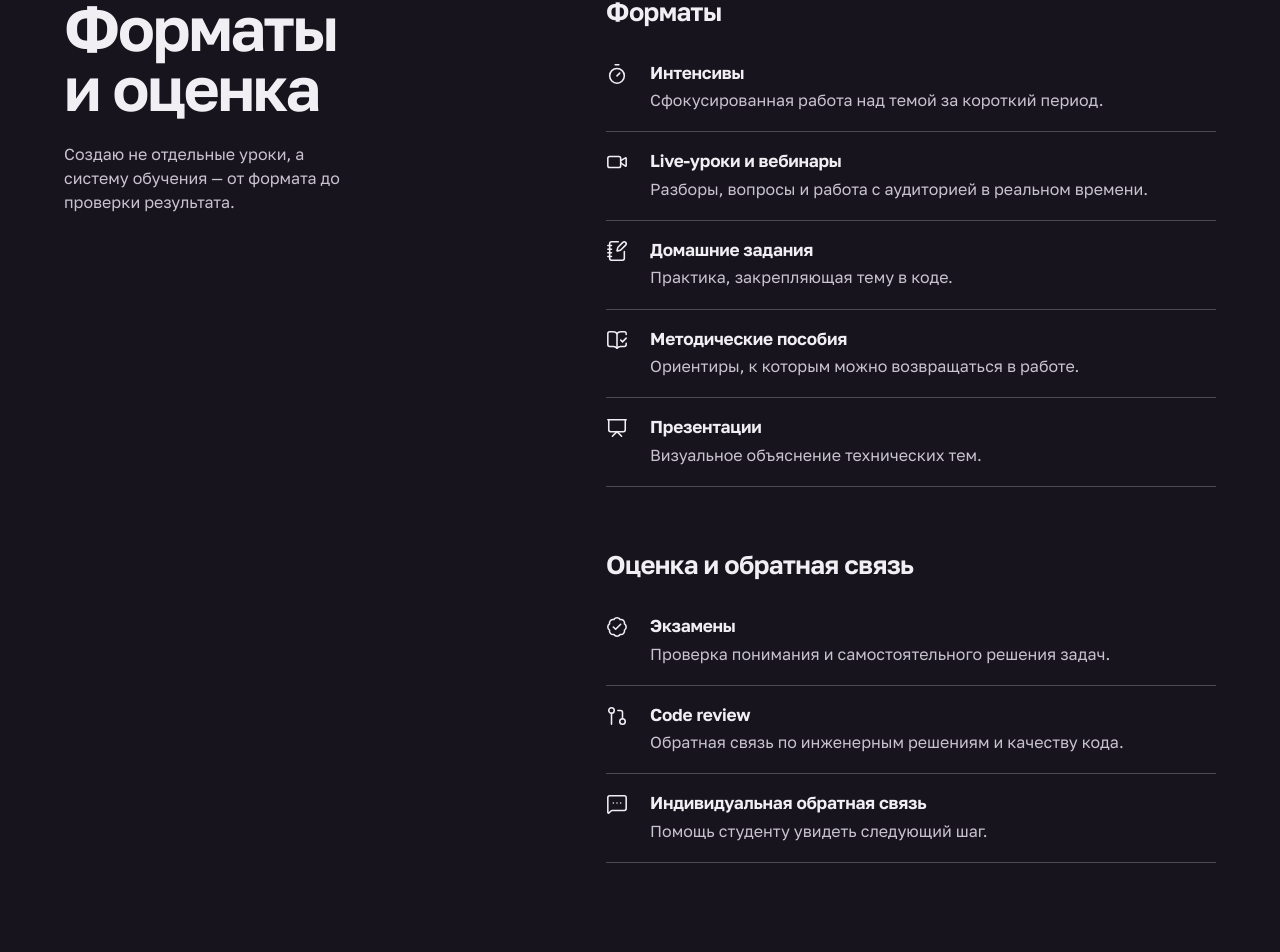
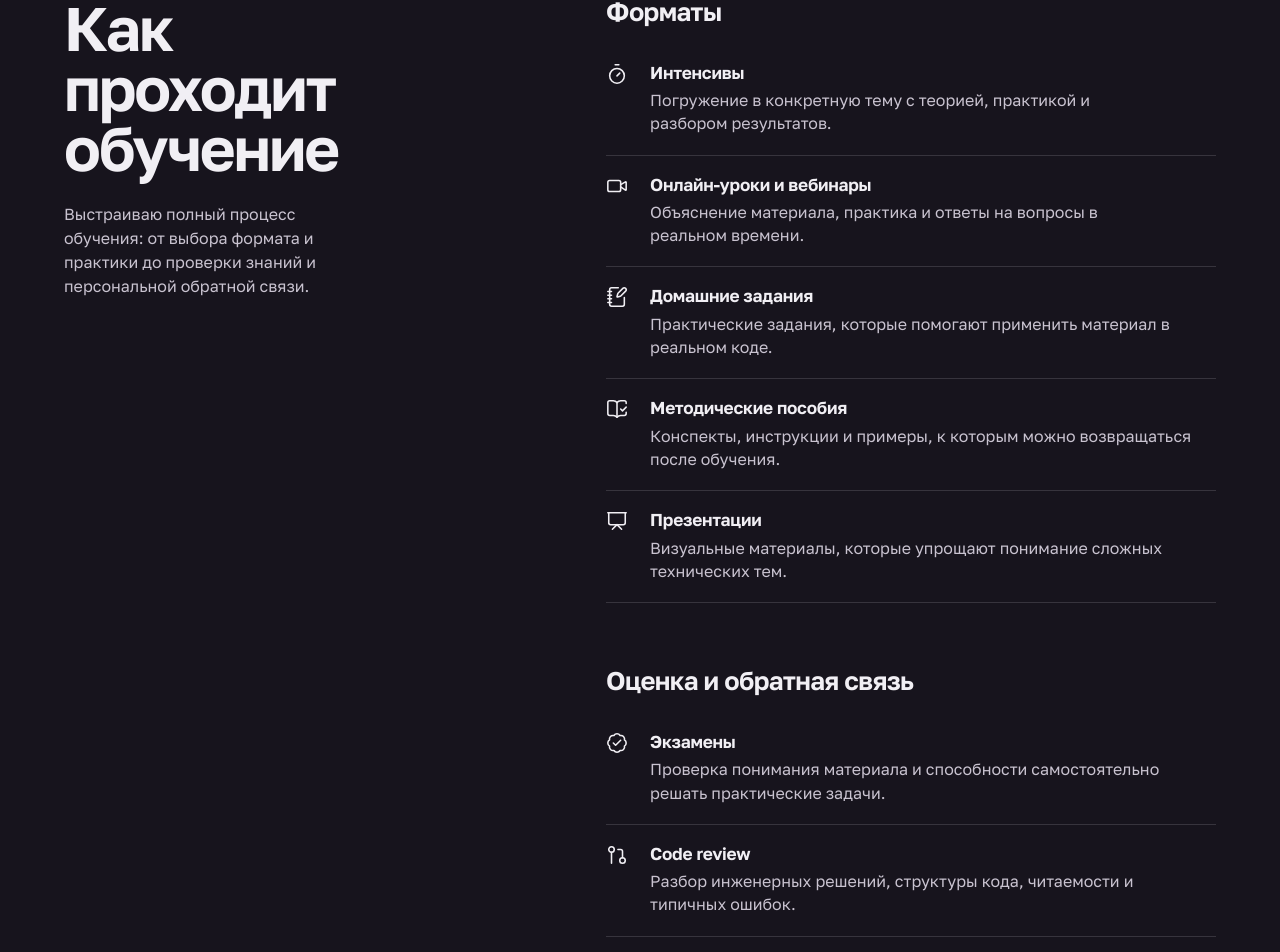
Before and after one commit to safronman/safronman.github.io, a Next.js app: page / in a window 1280 px wide. Shown: the part 7341-8293 px from the top of the page. Built offline with nearby package versions, Linux system fonts and the light colour scheme.

Commit message:
refactor: update learning formats copy

```diff
--- a/app/formats-and-assessment.module.css
+++ b/app/formats-and-assessment.module.css
@@ -53,7 +53,7 @@
   gap: 16px;
   align-items: start;
   padding: 18px 0 19px;
-  border-bottom: 1px solid rgba(247, 247, 250, 0.24);
+  border-bottom: 1px solid rgba(247, 247, 250, 0.14);
 }
 
 .item svg {
--- a/app/formats-and-assessment.tsx
+++ b/app/formats-and-assessment.tsx
@@ -3,7 +3,6 @@ import {
   BadgeCheck,
   BookOpenCheck,
   GitPullRequest,
-  MessageSquareMore,
   NotebookPen,
   Presentation,
   Timer,
@@ -19,27 +18,32 @@ type AssessmentItemProps = {
 
 const formats: AssessmentItemProps[] = [
   {
-    description: "Сфокусированная работа над темой за короткий период.",
+    description:
+      "Погружение в конкретную тему с теорией, практикой и разбором результатов.",
     icon: Timer,
     title: "Интенсивы",
   },
   {
-    description: "Разборы, вопросы и работа с аудиторией в реальном времени.",
+    description:
+      "Объяснение материала, практика и ответы на вопросы в реальном времени.",
     icon: Video,
-    title: "Live-уроки и вебинары",
+    title: "Онлайн-уроки и вебинары",
   },
   {
-    description: "Практика, закрепляющая тему в коде.",
+    description:
+      "Практические задания, которые помогают применить материал в реальном коде.",
     icon: NotebookPen,
     title: "Домашние задания",
   },
   {
-    description: "Ориентиры, к которым можно возвращаться в работе.",
+    description:
+      "Конспекты, инструкции и примеры, к которым можно возвращаться после обучения.",
     icon: BookOpenCheck,
     title: "Методические пособия",
   },
   {
-    description: "Визуальное объяснение технических тем.",
+    description:
+      "Визуальные материалы, которые упрощают понимание сложных технических тем.",
     icon: Presentation,
     title: "Презентации",
   },
@@ -47,19 +51,16 @@ const formats: AssessmentItemProps[] = [
 
 const assessment: AssessmentItemProps[] = [
   {
-    description: "Проверка понимания и самостоятельного решения задач.",
+    description:
+      "Проверка понимания материала и способности самостоятельно решать практические задачи.",
     icon: BadgeCheck,
     title: "Экзамены",
   },
   {
-    description: "Обратная связь по инженерным решениям и качеству кода.",
+    description:
+      "Разбор инженерных решений, структуры кода, читаемости и типичных ошибок.",
     icon: GitPullRequest,
     title: "Code review",
-  },
-  {
-    description: "Помощь студенту увидеть следующий шаг.",
-    icon: MessageSquareMore,
-    title: "Индивидуальная обратная связь",
   },
 ];
 
@@ -103,10 +104,10 @@ export default function FormatsAndAssessment() {
     <section className={styles.assessment} id="formats-and-assessment">
       <div className={styles.inner}>
         <header className={styles.intro}>
-          <h2>Форматы и оценка</h2>
+          <h2>Как проходит обучение</h2>
           <p>
-            Создаю не отдельные уроки, а систему обучения — от формата до
-            проверки результата.
+            Выстраиваю полный процесс обучения: от выбора формата и практики до
+            проверки знаний и персональной обратной связи.
           </p>
         </header>
 
```
Also changed, not shown: 1 other file (tests, documents, lock files or other folders).
